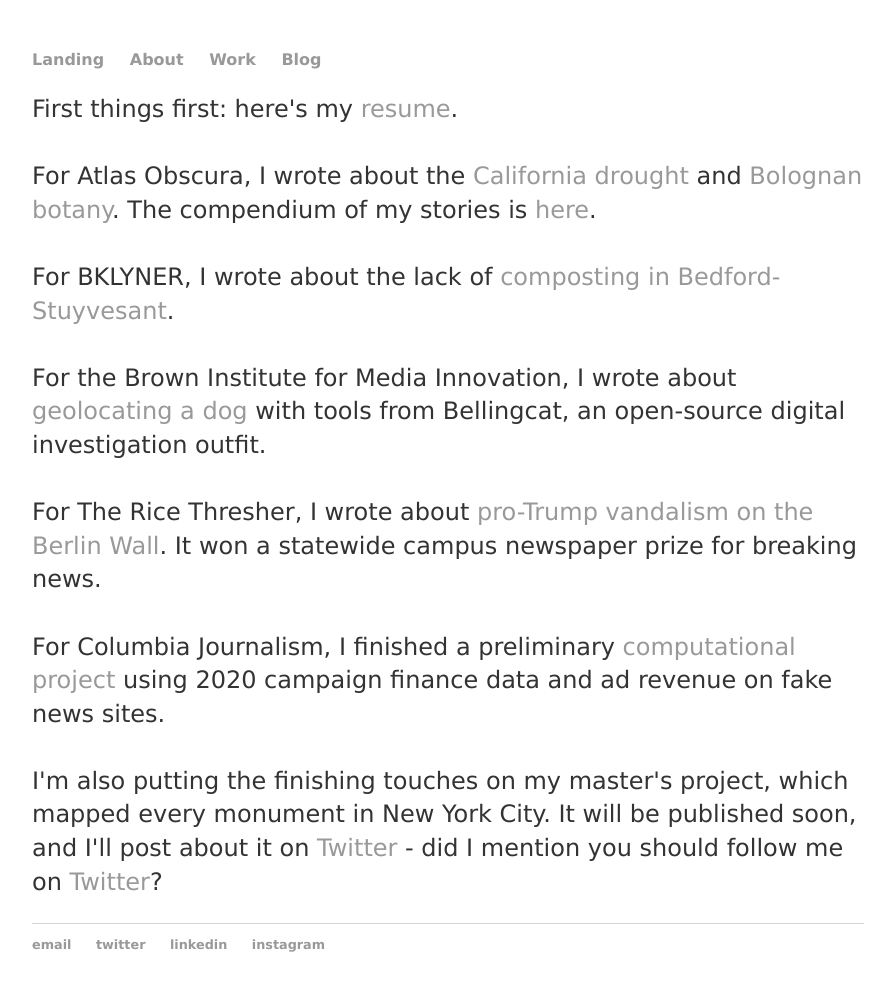
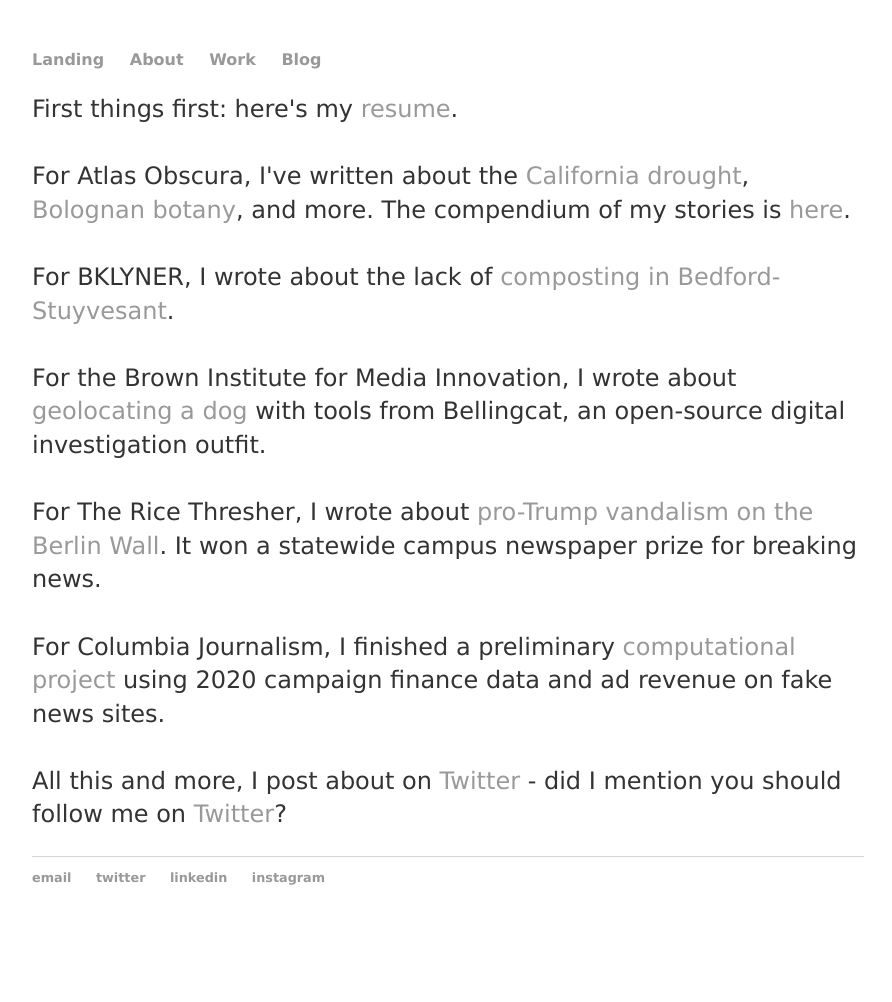
Before and after one commit to isaac-schultz/isaac-schultz.github.io, a Jekyll site: the page built from work/index.html, in a window 1280 px wide. Shown: the whole page, without its empty margins (192-1084 px from the left). Built offline with Jekyll 4.4.1, drawn with Linux system fonts in a browser that asks for light colours; after the commit the page ends 935 px from its top, so only the background shows below that.

Commit message:
Update index.html

```diff
--- a/work/index.html
+++ b/work/index.html
@@ -5,7 +5,7 @@
 <p id="werk">First things first: here's my <a href="schultz_sans_address.pdf" target="blank">resume</a>.
   <br>
    <br>
-For Atlas Obscura, I wrote about the <a href="https://www.atlasobscura.com/articles/droughts-california-forest" target="_blank">California drought</a> and <a href="https://www.atlasobscura.com/articles/bologna-italy-invasive-plants" target="_blank">Bolognan botany</a>. The compendium of my stories is   <a href="https://www.atlasobscura.com/users/isaacschultz?view=articles" target="_blank">here</a>.
+For Atlas Obscura, I've written about the <a href="https://www.atlasobscura.com/articles/droughts-california-forest" target="_blank">California drought</a>, <a href="https://www.atlasobscura.com/articles/bologna-italy-invasive-plants" target="_blank">Bolognan botany</a>, and more. The compendium of my stories is   <a href="https://www.atlasobscura.com/users/isaacschultz?view=articles" target="_blank">here</a>.
   <br>
   <br>
 For BKLYNER, I wrote about the lack of <a href="https://bklyner.com/why-is-it-so-hard-to-compost-and-what-happened-to-the-brown-bin-program/" target="_blank">composting in Bedford-Stuyvesant</a>.
@@ -20,4 +20,4 @@
 For Columbia Journalism, I finished a preliminary <a href="http://adrianblancoramos.com/projects/fec-data-bot/" target="_blank"> computational project</a> using 2020 campaign finance data and ad revenue on fake news sites.
   <br>
   <br>
-I'm also putting the finishing touches on my master's project, which mapped every monument in New York City. It will be published soon, and I'll post about it on <a href="https://twitter.com/isaac_schultz_" target="_blank">Twitter</a> - did I mention you should follow me on <a href="https://twitter.com/isaac_schultz_" target="_blank">Twitter</a>?</p>
+All this and more, I post about on <a href="https://twitter.com/isaac_schultz_" target="_blank">Twitter</a> - did I mention you should follow me on <a href="https://twitter.com/isaac_schultz_" target="_blank">Twitter</a>?</p>
```
